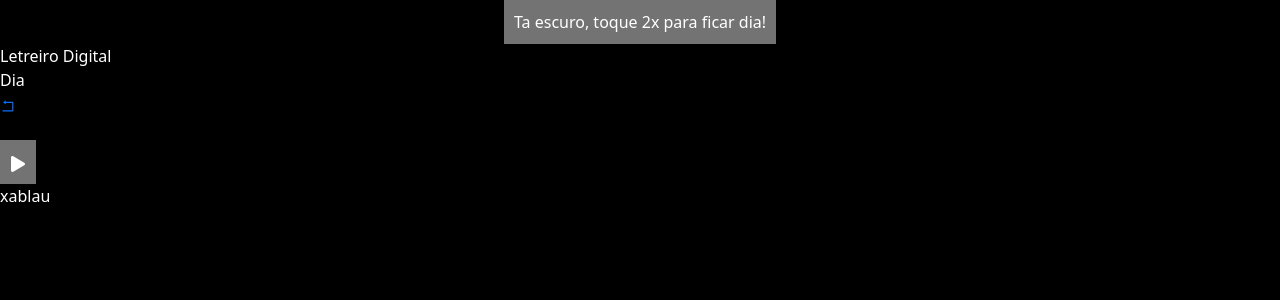
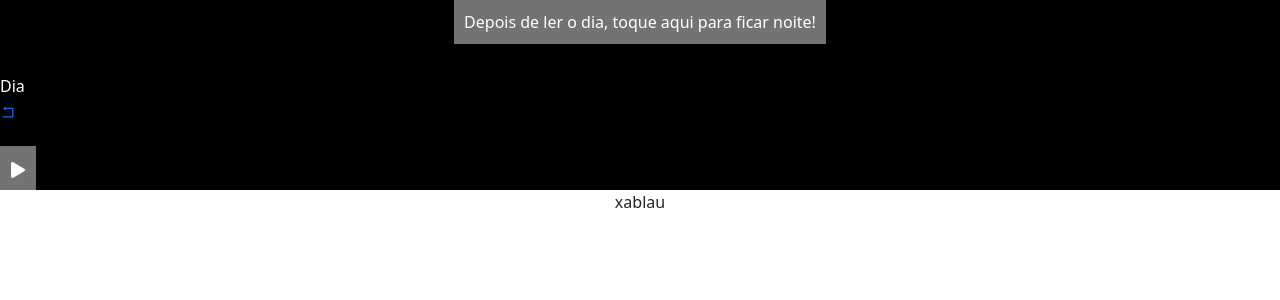
Before and after one commit to kayohr/SiteDB, a React (Create React App) app in the folder my-app-redux/: page /dia in a window 1280 px wide. Shown: the top 300 px of the page. Built offline with nearby package versions, Linux system fonts and the light colour scheme; no server answers.

Commit message:
falta detalhes

```diff
--- a/my-app-redux/src/pages/Dia.js
+++ b/my-app-redux/src/pages/Dia.js
@@ -1,28 +1,29 @@
-import React, { useState, useEffect } from 'react';
+import React, { useEffect, useState } from 'react';
+import { NavLink } from 'react-router-dom';
+import { AiOutlineRollback } from 'react-icons/ai';
+import { Howl } from 'howler';
+import { FaPlay } from 'react-icons/fa';
+import '../services/Style.css';
 import axios from 'axios';
-import { AiOutlineRollback } from 'react-icons/ai';
-import { NavLink } from 'react-router-dom';
-import { Howl } from 'howler';
-import '../services/Style.css';
-import { FaPlay } from 'react-icons/fa';
-
 
 const Dia = () => {
+  const [isDarkMode, setIsDarkMode] = useState(false);
   const [previewUrl, setPreviewUrl] = useState('');
   const [sound, setSound] = useState(null);
-  const [isDarkMode, setIsDarkMode] = useState(false);
-  function toggleDarkMode() {
+
+  const toggleDarkMode = () => {
     setIsDarkMode(!isDarkMode);
+  };
 
-    if (!isDarkMode) {
-      document.body.classList.add('dark');
-    } else {
-      document.body.classList.remove('dark');
+  const handlePlay = () => {
+    if (sound !== null) {
+      sound.play();
     }
-  }
+  };
+
   useEffect(() => {
     async function fetchSong() {
-      const musicId = "1394943410"; // ID da música desejada
+      const musicId = '1394943410'; // ID da música desejada
 
       const response = await axios.get(`https://itunes.apple.com/lookup?id=${musicId}&entity=song`);
       if (response.data.results.length > 0) {
@@ -41,31 +42,32 @@ const Dia = () => {
     }
   }, [previewUrl]);
 
-  const handlePlay = () => {
-    if (sound !== null) {
-      sound.play();
-    }
-  };
-
   return (
     <>
       <div className={`App ${isDarkMode ? 'dark' : ''}`}>
-      <button onClick={toggleDarkMode}>Ta escuro, toque 2x para ficar dia!</button>
+        <button onClick={toggleDarkMode}>Depois de ler o dia, toque aqui para ficar noite!</button>
       </div>
-    <div>Letreiro Digital</div>
-      <div className='cs'>Dia</div>
+
+      <marquee style={{ maxWidth: '800px', margin: '0 auto' }}>Olá, este é um letreiro digital!</marquee>
+
+      <div className="cs">Dia</div>
 
       <div className="cs">
         <NavLink to="/galeria">
           <AiOutlineRollback />
         </NavLink>
       </div>
+
       <br></br>
+
       <div className="cs">
         <button onClick={handlePlay}><FaPlay /></button>
       </div>
 
+      <body className={`container3 ${isDarkMode ? 'dark' : ''}`}>
         <p text>xablau</p>
+        <span className="xablau">xablau</span>
+      </body>
     </>
   );
 }
--- a/my-app-redux/src/pages/Login.js
+++ b/my-app-redux/src/pages/Login.js
@@ -48,7 +48,7 @@ export default function Login() {
 
       />
     )}
-    <div className="darkmode cs">
+    <div className="darkmode">
       <button
         onClick={() => {
           setLoad(false);
--- a/my-app-redux/src/services/Style.css
+++ b/my-app-redux/src/services/Style.css
@@ -122,20 +122,26 @@
   } */
 
 body {
-    background-color: #fff;
-    color: #000;
-  }
-  :root {
   --background-color: #fff;
   --text-color: #000;
-  }
-
-  body {
   background-color: var(--background-color);
   color: var(--text-color);
 }
 
 
-  .text{
-    background-color: #000;
+
+.container3 {
+  display: flex;
+  justify-content: center;
+  align-items: center;
+  flex-direction: column ;
 }
+
+.xablau {
+  display: flex;
+  justify-content: center;
+  align-items: center;
+  color: #ffffff;
+  height: 100vh;
+
+}
```
Lines whose indentation alone changed are shown as unchanged.
